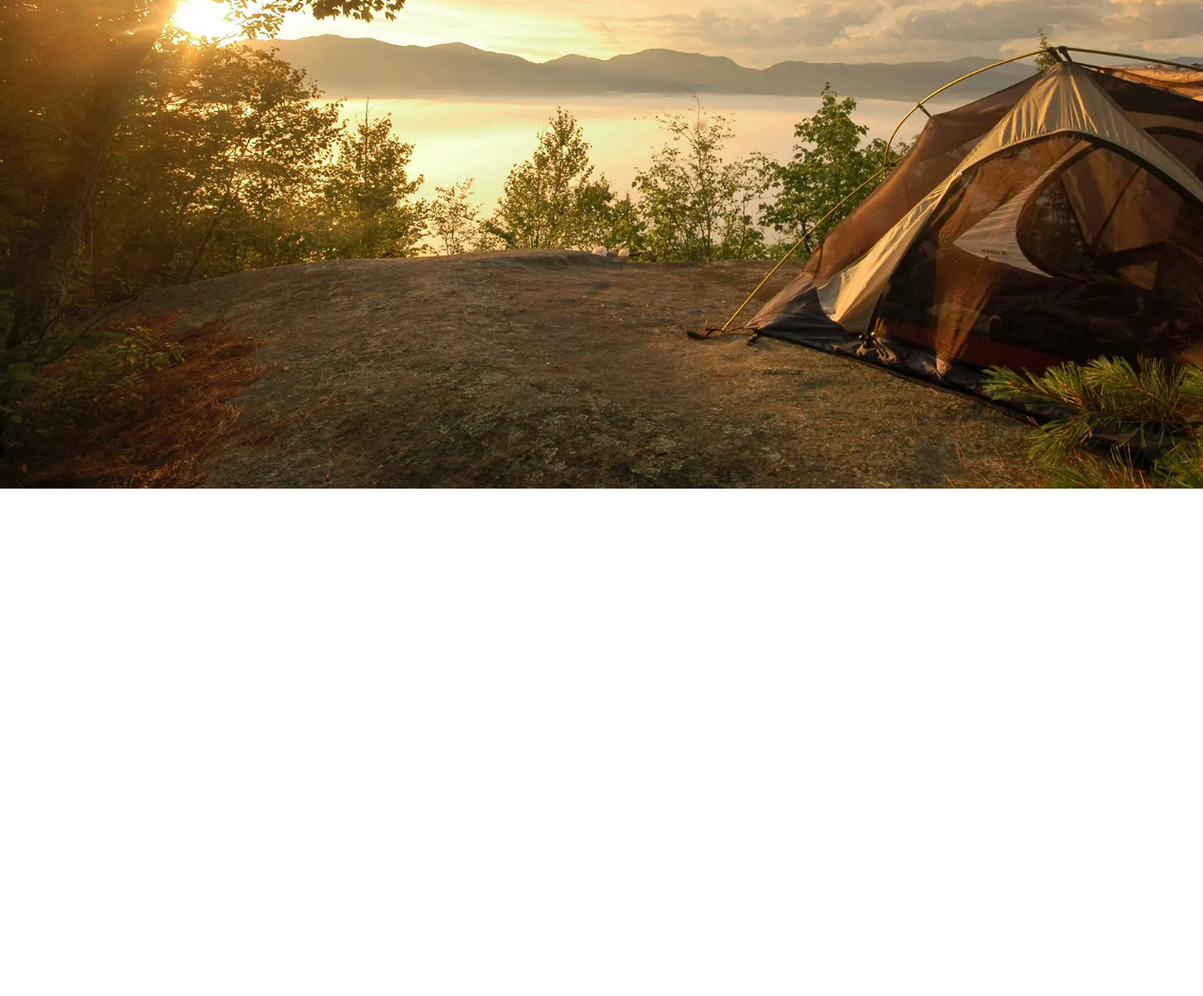
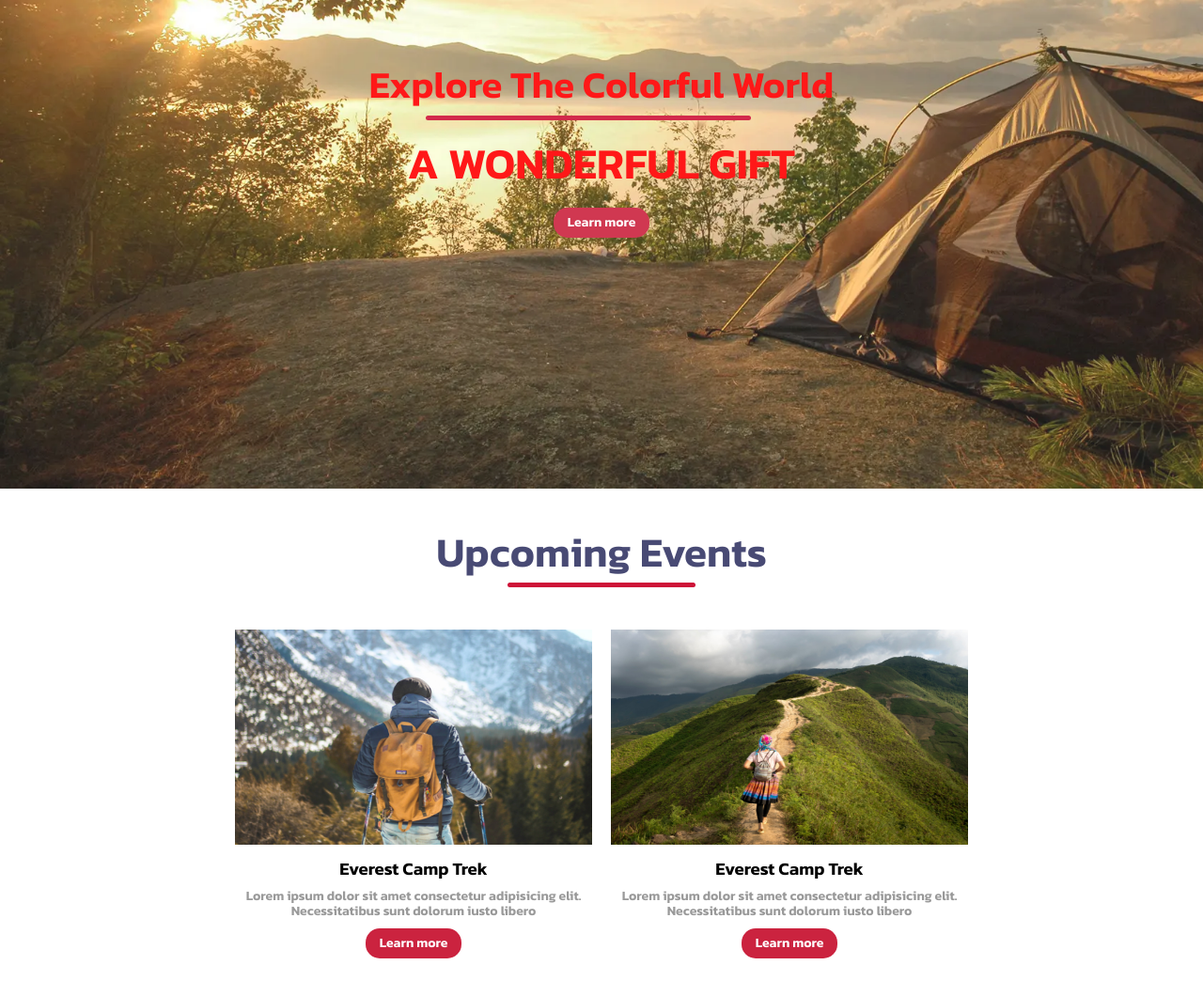
Before and after one commit to Samandar0021305/adventurefull, a plain HTML site: page index.html in a window 1280 px wide. Shown: the part 280-1340 px from the top of the page at 94% size. Before the commit the page ends 800 px from the top, so only its background shows below. Drawn offline with Linux system fonts and the light colour scheme; a web font is replaced by a local one.

Commit message:
section qismi tugadi

```diff
--- a/index.html
+++ b/index.html
@@ -6,6 +6,11 @@
     <meta name="viewport" content="width=device-width, initial-scale=1.0">
 
     <title>adventurefull</title>
+
+
+    <link rel="preconnect" href="https://fonts.googleapis.com">
+<link rel="preconnect" href="https://fonts.gstatic.com" crossorigin>
+<link href="https://fonts.googleapis.com/css2?family=Kanit:wght@600&display=swap" rel="stylesheet">
 
     <link rel="preconnect" href="https://fonts.googleapis.com">
     <link rel="preconnect" href="https://fonts.gstatic.com" crossorigin>
@@ -72,7 +77,51 @@
                 </li>
                </ul>
         </aside>
+
+
+        <header class="container header variables--center">
+            <ul class="header__list variables--center">
+                <li class="header__item">
+                    <p class="header__text">Explore The Colorful World</p>
+                    <span class="header__bg"></span>
+                </li>
+                <li class="header__item">
+                    <h2 class="header__title">
+                        A WONDERFUL GIFT
+                    </h2>
+                </li>
+                <li class="header__item">
+                    <button class="header__btn">Learn more</button>
+                </li>
+            </ul>
+        </header>
+
     </div>
+
+
+    <main>
+        <section class="section container variables--center">
+            <h2 class="section__title">Upcoming Events</h2>
+            <span class="header__bg section__bg"></span>
+            <ul class="section__list variables--center">
+                <li class="section__item">
+                    <img src="./img/img1.png" alt="logo">
+                    <h3>Everest Camp Trek</h3>
+                    <p>Lorem ipsum dolor sit amet consectetur adipisicing elit. Necessitatibus sunt dolorum iusto libero</p>
+                    <button class="header__btn">Learn more</button>
+                </li>
+                <li class="section__item">
+                    <img src="./img/img2.png" alt="logo">
+                    <h3>Everest Camp Trek</h3>
+                    <p>Lorem ipsum dolor sit amet consectetur adipisicing elit. Necessitatibus sunt dolorum iusto libero</p>
+
+                    <button class="header__btn">Learn more</button>
+                </li>
+            </ul>
+        </section>
+    </main>
+
+
 
 </body>
 <script src="./js/main.js"></script>
--- a/scss/block/_block.scss
+++ b/scss/block/_block.scss
@@ -3,3 +3,4 @@
 @import "./footer";
 @import "./wrapper";
 @import "./wrapper-aside";
+@import "./section";
--- a/scss/block/_header.scss
+++ b/scss/block/_header.scss
@@ -0,0 +1,67 @@
+.header{
+    height: calc(100vh - 70px);
+    font-family: 'Kanit', sans-serif;
+    &__list{
+      display: flex;
+      flex-direction: column;
+    }
+    &__text{
+        font-size: 40px;
+        color: red;
+        text-transform: capitalize;
+        margin: 10px 0;
+    }
+    &__bg{
+        display: block;
+        background-color: rgb(206, 19, 56);
+        width: 70%;
+        margin-left: 60px;
+        height: 5px;
+        text-align: center;
+        border-radius: 3px;
+    }
+    &__title{
+        margin: 20px 0;
+        font-size: 46px;
+        color: red;
+        text-transform: uppercase;
+    }
+    &__btn{
+        padding: 8px 15px;
+        background: rgb(203, 35, 63);
+        color: #fff;
+        text-decoration: none;
+        border-radius: 15px;
+        cursor: pointer;
+        font-size: 14px;
+        transition: background-color  0.6s ease, color 0.6s ease;
+        border: none;
+        &:hover{
+            background-color: white;
+            color: red;
+        }
+    }
+}
+
+
+@media (max-width:555px) {
+    .header{
+        &__title{
+            font-size: 30px;
+        }
+        &__text{
+            font-size: 26px;
+        }
+    }
+}
+
+@media (max-width:349px) {
+    .header{
+        &__title{
+            font-size: 25px;
+        }
+        &__text{
+            font-size: 22px;
+        }
+    }
+}
--- a/scss/block/_navbar.scss
+++ b/scss/block/_navbar.scss
@@ -1,4 +1,5 @@
 .navbar{
+    font-family: 'Kanit', sans-serif;
     padding: 20px 0;
     &__toogle{
         display: none;
--- /dev/null
+++ b/scss/block/_section.scss
@@ -0,0 +1,54 @@
+.section{
+    padding: 40px 0;
+    display: flex;
+    flex-direction: column;
+    font-family: 'Kanit', sans-serif;
+    &__title{
+        font-size: 44px;
+    color: #484A74;
+    line-height: 55px;
+    text-transform: capitalize;
+    }
+    &__list{
+        padding-top: 30px;
+        display: flex;
+        flex-direction: row !important;
+        flex-wrap: wrap !important;
+
+    }
+    &__list img{
+        height: 249px;
+        width: 100%;
+        display: flex;
+        cursor: pointer;
+        border: 10px solid white ;
+        // transition:z-index  0.7s ease;
+        transition: border 0.5s ease;
+        &:hover{
+            border: 0px solid white;
+        }
+    }
+    &__item{
+        width: 400px;
+        display: flex;
+        flex-direction: column;
+        justify-content: center;
+        align-items: center;
+    }
+    &__bg{
+        width: 200px !important;
+        margin: 5px auto;
+    }
+    &__item p{
+        margin-top: 15px;
+        font-size: 14px;
+        color: #999;
+        text-align: center;
+        margin: 0 2px;
+        margin-bottom: 10px;
+    }
+    &__item h3{
+     margin-top: 5px;
+     margin-bottom: 10px;
+    }
+}
--- a/scss/block/_wrapper-aside.scss
+++ b/scss/block/_wrapper-aside.scss
@@ -4,7 +4,7 @@
     display: none;
     right: 0;
     top: 0;
-    background-color: red;
+    background-color: #484A74;
     height: 100%;
 
     &__list li {
--- a/scss/block/_wrapper.scss
+++ b/scss/block/_wrapper.scss
@@ -3,4 +3,5 @@
     background: url("../../img/wrapper-img.webp"),no-repeat;
     background-size: cover;
     background-attachment: fixed;
+    opacity: 0.9;
 }
```
Also changed, not shown: css/main.min.css, img/img1.png (added), img/img2.png (added), img/img3.png (added), img/img4.png (added), img/img5.png (added), img/img6.png (added), 1 other file.
